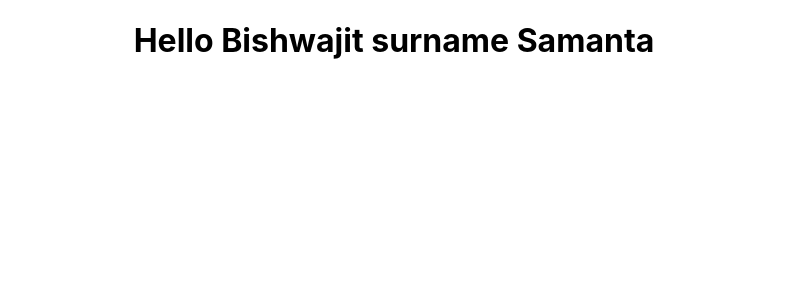
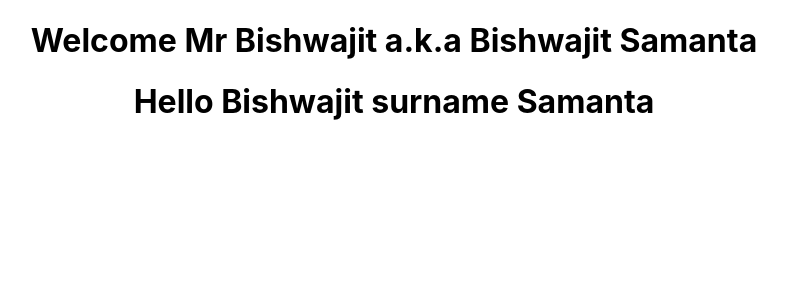
Before and after one commit to rqzq/myProjects, a React (Create React App) app in the folder react-projects/: page / in a window 1280 px wide. Shown: the top 300 px of the page, without its empty margins (246-1033 px from the left). Built offline with nearby package versions, Linux system fonts and the light colour scheme.

Commit message:
Destructure Classs Components

```diff
--- a/react-projects/src/App.js
+++ b/react-projects/src/App.js
@@ -9,7 +9,7 @@ import Counter from "./components/Counter";
 function App() {
   return (
     <div className="App">
-      {/*<Counter />*/}
+      <Welcome name="Bishwajit" fullname="Bishwajit Samanta" />
       <Greet name="Bishwajit" surname="Samanta" />
     </div>
   );
--- a/react-projects/src/components/Welcome.js
+++ b/react-projects/src/components/Welcome.js
@@ -2,10 +2,11 @@ import React,{ Component } from "react";
 
 class Welcome extends Component{
     render(){
+        const {name, fullname} =this.props
         return (
             <div>
                 <h1>
-                    Welcome Mr/Ms {this.props.name} {this.props.surname}
+                    Welcome Mr {name} a.k.a {fullname}
                 </h1>
                 {this.props.children}
             </div>
```
